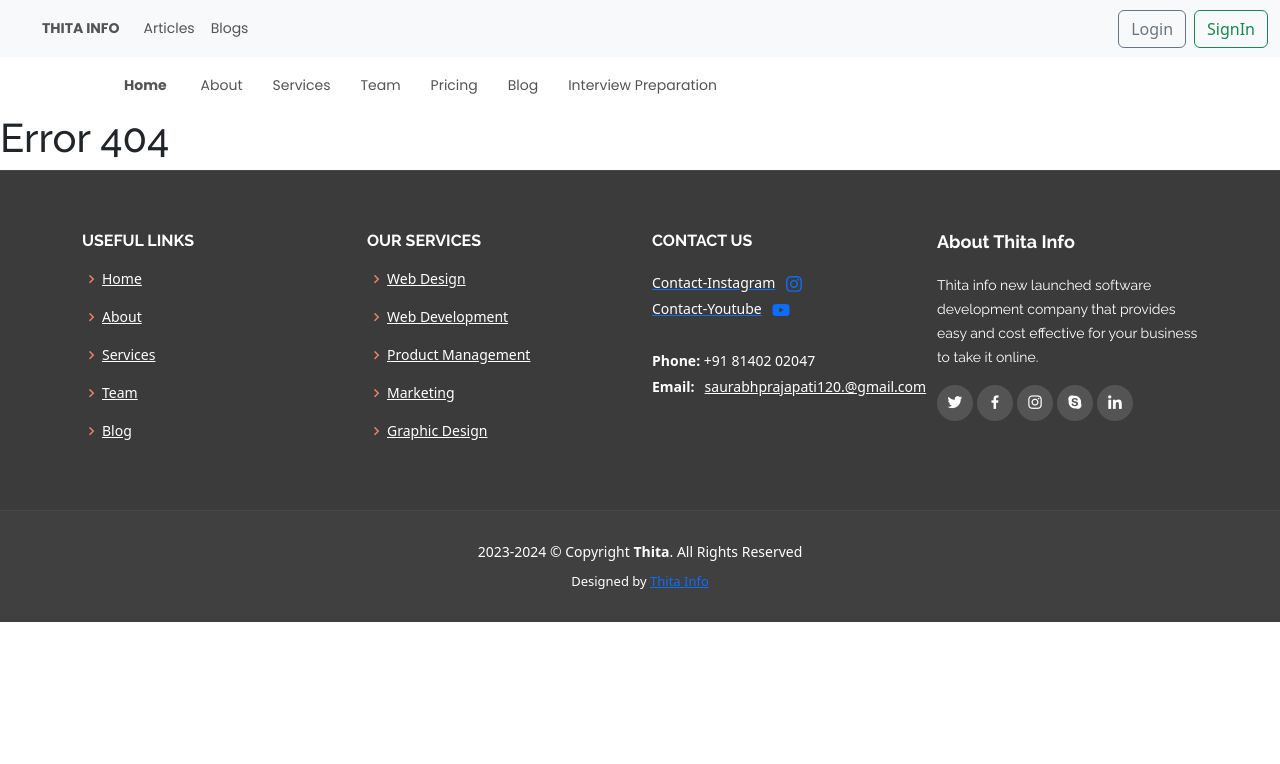
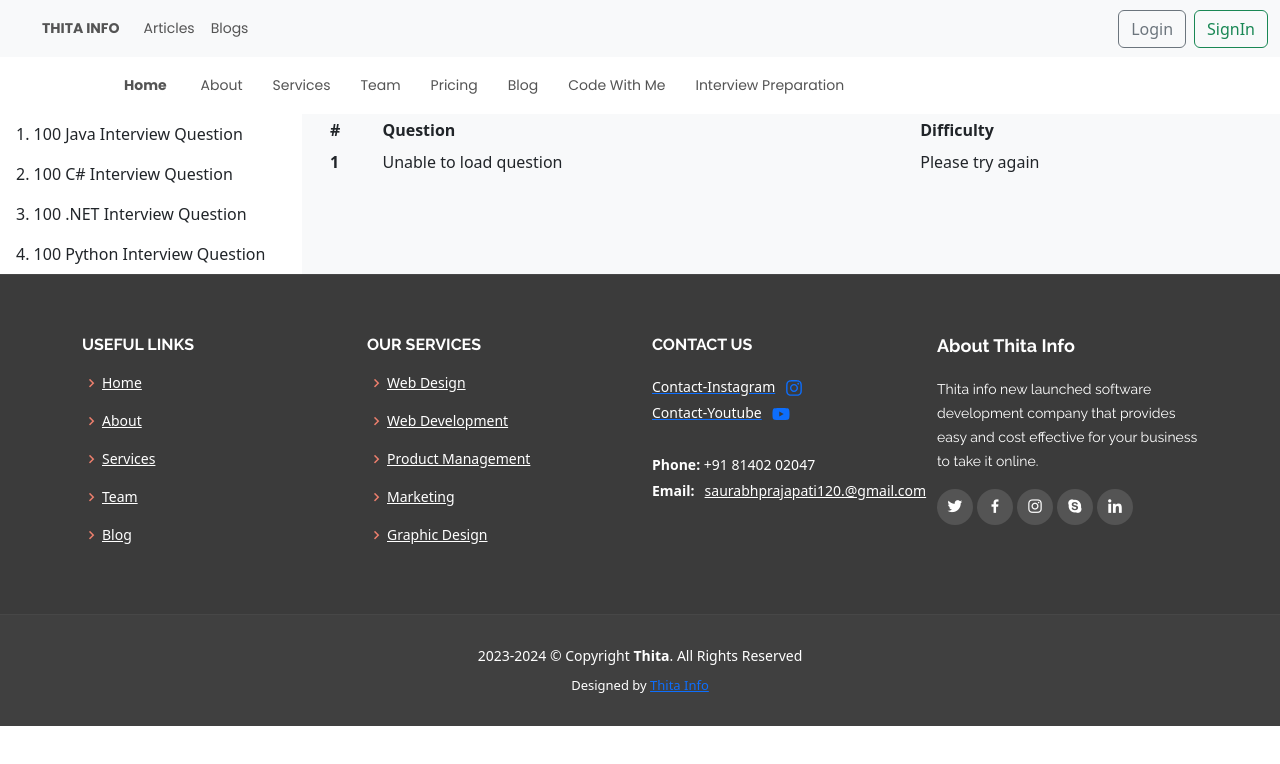
Before and after one commit to prajapatisaurabh/thitainfo-frontend, a React (Create React App) app: page /code in a window 1280 px wide. Shown: the top 764 px of the page. Built offline with nearby package versions, Linux system fonts and the light colour scheme.

Commit message:
Added Code with me section

```diff
--- a/src/App.js
+++ b/src/App.js
@@ -14,6 +14,11 @@ import Pricing from "./pages/Pricing";
 import Blog from "./pages/Blog";
 import Blogs from "./components/blog/blogs/Blogs";
 import MyBlog from "./components/blog/MyBlog";
+
+// CodeWithMe
+import Code from "./components/codeWithMe/Code";
+import CodeQuestion from "./components/codeWithMe/CodeQuestion";
+import Question from "./components/codeWithMe/Question";
 
 import Contact from "./pages/Contact";
 import PageNotFound from "./pages/PageNotFound";
@@ -61,6 +66,10 @@ const App = () => {
         <Route path="/Articles" element={<ShowArticle />}>
           <Route path=":articleName" element={<Content />} />
         </Route>
+        <Route path="/code" element={<Code />}>
+          <Route path=":question" element={<CodeQuestion />} />
+        </Route>
+        <Route path="codes/:que" element={<Question />} />
         <Route path="*" element={<PageNotFound />} />
       </Routes>
       <Footer />
--- a/src/components/article/innerArticles/Content.js
+++ b/src/components/article/innerArticles/Content.js
@@ -1,4 +1,4 @@
-import React from "react";
+import React, { useState } from "react";
 import {
   CardBody,
   CardHeader,
@@ -13,6 +13,7 @@ import "./Content.css";
 import { productData } from "../Constant";
 import Example from "./component/Example";
 import Author from "./component/Author";
+import { Tabs, Tab } from "react-bootstrap";
 
 const Content = () => {
   const navigate = useNavigate();
@@ -20,6 +21,7 @@ const Content = () => {
   const product = productData.find(
     (p) => String(p.articleName) === String(articleName)
   );
+  const [key, setKey] = useState("read");
   var renderdata;
   let listview = <></>;
   let list = <></>;
@@ -32,7 +34,6 @@ const Content = () => {
           <h1 className="font-monospace">{product.articleName}</h1>
           <Author author={product.artcleMetadata} />
         </section>
-        <hr />
       </>
     );
 
@@ -107,10 +108,17 @@ const Content = () => {
     <>
       <Container>
         {renderdata}
-        {description}
-        {listview}
-        {list}
-        {conclusion}
+        <Tabs activeKey={key} onSelect={(k) => setKey(k)} className="mb-3">
+          <Tab eventKey="read" title="Read">
+            {description}
+            {listview}
+            {list}
+            {conclusion}
+          </Tab>
+          <Tab eventKey="discuss" title="Discuss">
+            text2
+          </Tab>
+        </Tabs>
       </Container>
     </>
   );
--- /dev/null
+++ b/src/components/codeWithMe/Code.css
@@ -0,0 +1,4 @@
+.codeIndex {
+  cursor: pointer;
+  border: none;
+}
--- /dev/null
+++ b/src/components/codeWithMe/Code.js
@@ -0,0 +1,35 @@
+import React from "react";
+import { ListGroup, ListGroupItem, Row, Col } from "reactstrap";
+import { codeData } from "./constant";
+import "./Code.css";
+import { useNavigate, useParams } from "react-router-dom";
+import CodeQuestion from "./CodeQuestion";
+
+const Code = () => {
+  const navigate = useNavigate();
+  const { question } = useParams();
+  return (
+    <Row>
+      <Col className="bg-light" xs="3">
+        <ListGroup flush numbered>
+          {codeData.map((cd, index) => (
+            <ListGroupItem
+              onClick={() => {
+                navigate(`/code/${cd.navigateId}`);
+              }}
+              className="codeIndex"
+              key={index}
+            >
+              {cd.label}
+            </ListGroupItem>
+          ))}
+        </ListGroup>
+      </Col>
+      <Col className="bg-light" xs="9">
+        <CodeQuestion navigateTo={question} />
+      </Col>
+    </Row>
+  );
+};
+
+export default Code;
--- /dev/null
+++ b/src/components/codeWithMe/CodeQuestion.js
@@ -0,0 +1,63 @@
+import React from "react";
+import { questionData } from "./constant";
+import { Table } from "reactstrap";
+import "./Code.css";
+import { useNavigate } from "react-router-dom";
+
+const CodeQuestion = ({ navigateTo }) => {
+  const navigate = useNavigate();
+  const questionList = questionData.find(
+    (data) => data.navigateId === navigateTo
+  );
+  let renderdata;
+  if (questionList) {
+    renderdata = (
+      <Table borderless hover responsive size="sm">
+        <thead>
+          <tr>
+            <th>#</th>
+            <th>Question</th>
+            <th>Difficulty</th>
+          </tr>
+        </thead>
+        <tbody>
+          {questionList.questions.map((que, index) => (
+            <tr
+              onClick={() => {
+                navigate(`/codes/${que.id}`);
+              }}
+              style={{ cursor: "pointer" }}
+              key={index}
+            >
+              <th scope="row">{index + 1}</th>
+              <td>{que.question}</td>
+              <td>Easy</td>
+            </tr>
+          ))}
+        </tbody>
+      </Table>
+    );
+  } else {
+    renderdata = (
+      <Table borderless hover responsive size="sm">
+        <thead>
+          <tr>
+            <th>#</th>
+            <th>Question</th>
+            <th>Difficulty</th>
+          </tr>
+        </thead>
+        <tbody>
+          <tr>
+            <th scope="row">1</th>
+            <td>Unable to load question</td>
+            <td>Please try again</td>
+          </tr>
+        </tbody>
+      </Table>
+    );
+  }
+  return renderdata;
+};
+
+export default CodeQuestion;
--- /dev/null
+++ b/src/components/codeWithMe/Question.js
@@ -0,0 +1,13 @@
+import React from "react";
+import { useParams } from "react-router-dom";
+
+const Question = () => {
+  const { que } = useParams();
+  return (
+    <div>
+      <h1>New,{que}</h1>
+    </div>
+  );
+};
+
+export default Question;
--- /dev/null
+++ b/src/components/codeWithMe/constant.js
@@ -0,0 +1,97 @@
+export const codeData = [
+  {
+    id: "id1",
+    label: "100 Java Interview Question",
+    navigateId: "java-article",
+  },
+  {
+    id: "id2",
+    label: "100 C# Interview Question",
+    navigateId: "cSharp-article",
+  },
+  {
+    id: "id3",
+    label: "100 .NET Interview Question",
+    navigateId: ".NET-article",
+  },
+  {
+    id: "id4",
+    label: "100 Python Interview Question",
+    navigateId: "python-article",
+  },
+];
+
+export const questionData = [
+  {
+    id: "id1",
+    navigateId: "java-article",
+    questions: [
+      {
+        id: "id1",
+        question: "Can we create static class in Java ?",
+      },
+      {
+        id: "id2",
+        question: "How to do in java 2 ?",
+      },
+      {
+        id: "id3",
+        question: "How to do in java 3 ?",
+      },
+    ],
+  },
+  {
+    id: "id2",
+    navigateId: "cSharp-article",
+    questions: [
+      {
+        id: "id1",
+        question: "How to do in java 12 ?",
+      },
+      {
+        id: "id2",
+        question: "How to do in java 22 ?",
+      },
+      {
+        id: "id3",
+        question: "How to do in java 32 ?",
+      },
+    ],
+  },
+  {
+    id: "id3",
+    navigateId: ".NET-article",
+    questions: [
+      {
+        id: "id1",
+        question: "How to do in java 11 ?",
+      },
+      {
+        id: "id2",
+        question: "How to do in java 12 ?",
+      },
+      {
+        id: "id3",
+        question: "How to do in java 13 ?",
+      },
+    ],
+  },
+  {
+    id: "id4",
+    navigateId: "python-article",
+    questions: [
+      {
+        id: "id1",
+        question: "How to do in java 11 ?",
+      },
+      {
+        id: "id2",
+        question: "How to do in java 21 ?",
+      },
+      {
+        id: "id3",
+        question: "How to do in java 31 ?",
+      },
+    ],
+  },
+];
--- a/src/components/home/HeaderHome.js
+++ b/src/components/home/HeaderHome.js
@@ -19,6 +19,7 @@ const HeaderHome = () => {
     { to: "/team", text: "Team", id: 1111 },
     { to: "/pricing", text: "Pricing", id: 11113 },
     { to: "/blog", text: "Blog", id: 11114 },
+    { to: "/code", text: "Code With Me", id: 11116 },
     { to: "/Articles", text: "Interview Preparation", id: 11115 },
   ];
   const createNavItem = ({ to, text, id }) => (
```
Also changed, not shown: 1 other file (tests, documents, lock files or other folders).
